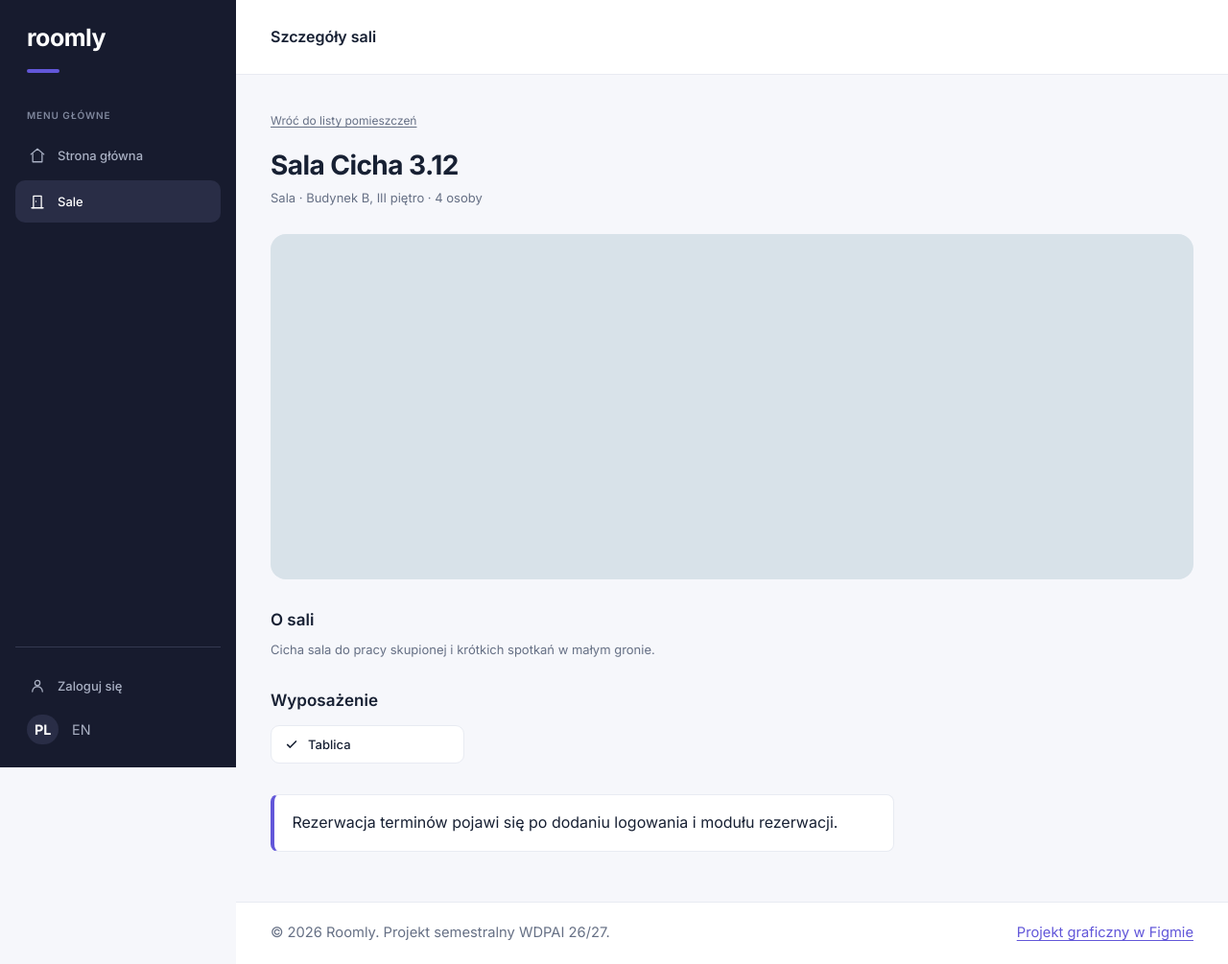
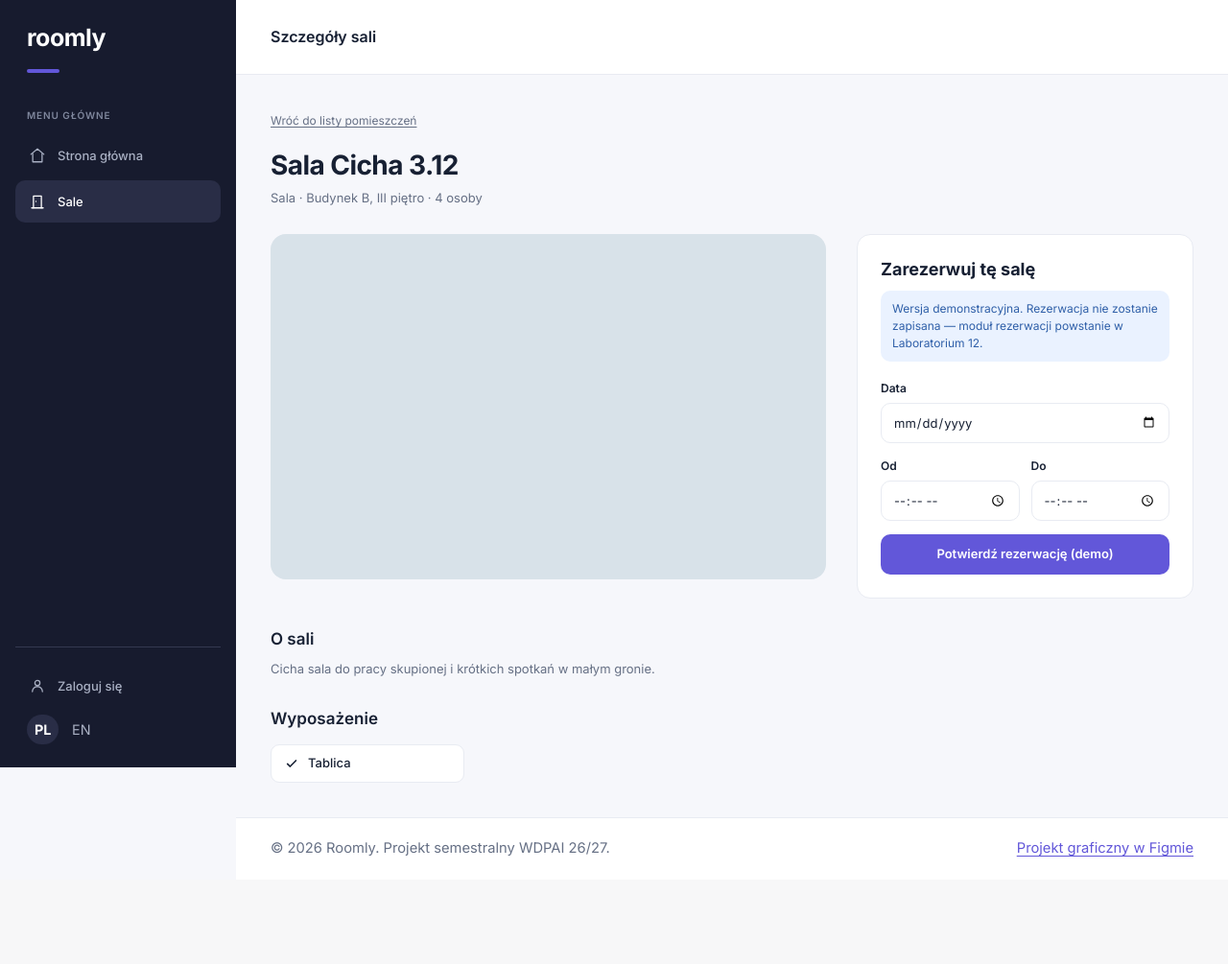
Before and after one commit to tapala/WDPAI-proj, a PHP site: page /rooms/5 in a window 1280 px wide. Shown: the whole page at 96% size. After the commit the page ends 893 px from the top, so only its background shows below. Run offline with PHP 8.4, Linux system fonts and the light colour scheme; some libraries are stand-ins or nearby versions.

Commit message:
feat: add reservation form placeholder

```diff
--- a/public/css/style.css
+++ b/public/css/style.css
@@ -1294,9 +1294,12 @@ a:hover {
     color: var(--color-primary);
 }
 
+.room-detail__hero {
+    margin-top: 28px;
+}
+
 .room-detail__photo {
     height: clamp(180px, 30vw, 360px);
-    margin-top: 28px;
     background: var(--color-thumb-blue);
     border-radius: 16px;
 }
@@ -1315,6 +1318,48 @@ a:hover {
 
 .room-detail__photo--lilac {
     background: var(--color-thumb-lilac);
+}
+
+.booking-card {
+    margin-top: 18px;
+    padding: 24px;
+    background: var(--color-surface);
+    border: 1px solid var(--color-border);
+    border-radius: 14px;
+}
+
+.booking-card h2 {
+    margin: 0;
+    font-size: var(--font-size-xl);
+    line-height: 1.3;
+}
+
+.booking-card__demo {
+    margin: 10px 0 0;
+    padding: 10px 12px;
+    font-size: var(--font-size-xs);
+    line-height: var(--line-height-normal);
+    color: var(--color-info-strong);
+    background: var(--color-info-soft);
+    border-radius: var(--radius-md);
+}
+
+.booking-form {
+    display: flex;
+    flex-direction: column;
+    gap: 14px;
+    margin-top: 18px;
+}
+
+.booking-form__times {
+    display: grid;
+    grid-template-columns: 1fr 1fr;
+    gap: 12px;
+}
+
+.booking-card .form-errors,
+.booking-card .form-flash {
+    margin-top: 14px;
 }
 
 .room-detail__section {
@@ -1362,11 +1407,6 @@ a:hover {
     flex: none;
     width: 14px;
     height: 14px;
-}
-
-.room-detail__notice {
-    max-width: 650px;
-    margin-top: 32px;
 }
 
 @media (min-width: 768px) {
@@ -1589,6 +1629,17 @@ a:hover {
     .room-grid {
         grid-template-columns: repeat(3, minmax(0, 1fr));
     }
+
+    .room-detail__hero {
+        display: grid;
+        grid-template-columns: minmax(0, 1.65fr) minmax(320px, 1fr);
+        gap: 32px;
+        align-items: start;
+    }
+
+    .booking-card {
+        margin-top: 0;
+    }
 }
 
 @media (max-width: 640px) {
@@ -1626,6 +1677,10 @@ a:hover {
 
     .auth-card {
         padding: 24px 20px;
+    }
+
+    .booking-card {
+        padding: 20px;
     }
 }
 
--- a/public/index.php
+++ b/public/index.php
@@ -45,7 +45,7 @@ $router = new Routing();
 $csrf = new CsrfToken();
 $flash = new FlashMessage();
 
-$roomController = new RoomController($view, $translator, new InMemoryRoomRepository());
+$roomController = new RoomController($view, $translator, new InMemoryRoomRepository(), $csrf, $flash);
 $authController = new AuthController($view, $translator, $csrf, $flash);
 
 $router->get('/', [new DefaultController($view, $translator), 'index']);
@@ -53,6 +53,7 @@ $router->get('/login', [$authController, 'showLogin']);
 $router->post('/login', [$authController, 'login']);
 $router->get('/rooms', [$roomController, 'index']);
 $router->get('/rooms/{id:\d+}', [$roomController, 'show']);
+$router->post('/rooms/{id:\d+}/reservation', [$roomController, 'reserve']);
 
 $method = (string) ($_SERVER['REQUEST_METHOD'] ?? 'GET');
 $uri = (string) ($_SERVER['REQUEST_URI'] ?? '/');
--- a/public/views/auth/login.html.php
+++ b/public/views/auth/login.html.php
@@ -39,7 +39,7 @@ $flashMessage = $flash['message'] ?? null;
 
     <?php if ($formError !== null || $errorItems !== []): ?>
         <div class="form-errors" role="alert">
-            <p class="form-errors__title"><?= Html::escape($translator->translate('auth.login.form_errors')) ?></p>
+            <p class="form-errors__title"><?= Html::escape($translator->translate('form.errors')) ?></p>
             <ul>
                 <?php if ($formError !== null): ?>
                     <li><?= Html::escape($translator->translate($formError)) ?></li>
--- /dev/null
+++ b/public/views/rooms/partials/reservation-card.html.php
@@ -0,0 +1,118 @@
+<?php
+
+declare(strict_types=1);
+
+use App\Support\Html;
+
+/** @var App\Model\Room $room */
+/** @var string $csrfToken */
+/** @var string $today */
+/** @var array{date: string, start_time: string, end_time: string} $reservation */
+/** @var array<string, list<string>> $reservationErrors */
+/** @var string|null $reservationFormError */
+/** @var array<string, string>|null $flash */
+/** @var App\Support\Translator $translator */
+
+$fieldMeta = [
+    'date' => ['id' => 'reservation-date', 'label' => $translator->translate('rooms.reservation.date')],
+    'start_time' => ['id' => 'reservation-start', 'label' => $translator->translate('rooms.reservation.start')],
+    'end_time' => ['id' => 'reservation-end', 'label' => $translator->translate('rooms.reservation.end')],
+];
+
+$errorItems = [];
+
+foreach ($reservationErrors as $field => $messages) {
+    foreach ($messages as $message) {
+        $errorItems[] = ['field' => $field, 'message' => $message];
+    }
+}
+
+$dateError = isset($reservationErrors['date']) ? $translator->translate($reservationErrors['date'][0]) : null;
+$startError = isset($reservationErrors['start_time']) ? $translator->translate($reservationErrors['start_time'][0]) : null;
+$endError = isset($reservationErrors['end_time']) ? $translator->translate($reservationErrors['end_time'][0]) : null;
+$flashMessage = $flash['message'] ?? null;
+?>
+<aside class="booking-card" aria-labelledby="reservation-title">
+    <h2 id="reservation-title"><?= Html::escape($translator->translate('rooms.reservation.title')) ?></h2>
+    <p class="booking-card__demo"><?= Html::escape($translator->translate('rooms.reservation.demo_notice')) ?></p>
+
+    <?php if (is_string($flashMessage) && $flashMessage !== ''): ?>
+        <p class="form-flash form-flash--info" role="status"><?= Html::escape($translator->translate($flashMessage)) ?></p>
+    <?php endif; ?>
+
+    <?php if ($reservationFormError !== null || $errorItems !== []): ?>
+        <div class="form-errors" role="alert">
+            <p class="form-errors__title"><?= Html::escape($translator->translate('form.errors')) ?></p>
+            <ul>
+                <?php if ($reservationFormError !== null): ?>
+                    <li><?= Html::escape($translator->translate($reservationFormError)) ?></li>
+                <?php endif; ?>
+                <?php foreach ($errorItems as $item): ?>
+                    <?php $meta = $fieldMeta[$item['field']] ?? null; ?>
+                    <li>
+                        <?php if ($meta !== null): ?>
+                            <a href="#<?= Html::escape($meta['id']) ?>"><?= Html::escape($meta['label']) ?>:</a>
+                        <?php endif; ?>
+                        <?= Html::escape($translator->translate($item['message'])) ?>
+                    </li>
+                <?php endforeach; ?>
+            </ul>
+        </div>
+    <?php endif; ?>
+
+    <form class="booking-form" method="post" action="/rooms/<?= Html::escape($room->id) ?>/reservation" novalidate>
+        <input type="hidden" name="_token" value="<?= Html::escape($csrfToken) ?>">
+
+        <div class="field">
+            <label for="reservation-date"><?= Html::escape($translator->translate('rooms.reservation.date')) ?></label>
+            <input
+                id="reservation-date"
+                name="date"
+                type="date"
+                min="<?= Html::escape($today) ?>"
+                value="<?= Html::escape($reservation['date']) ?>"
+                required
+                <?= $dateError !== null ? 'aria-invalid="true" aria-describedby="reservation-date-error"' : '' ?>
+            >
+            <?php if ($dateError !== null): ?>
+                <p class="field__error" id="reservation-date-error"><?= Html::escape($dateError) ?></p>
+            <?php endif; ?>
+        </div>
+
+        <div class="booking-form__times">
+            <div class="field">
+                <label for="reservation-start"><?= Html::escape($translator->translate('rooms.reservation.start')) ?></label>
+                <input
+                    id="reservation-start"
+                    name="start_time"
+                    type="time"
+                    value="<?= Html::escape($reservation['start_time']) ?>"
+                    required
+                    <?= $startError !== null ? 'aria-invalid="true" aria-describedby="reservation-start-error"' : '' ?>
+                >
+                <?php if ($startError !== null): ?>
+                    <p class="field__error" id="reservation-start-error"><?= Html::escape($startError) ?></p>
+                <?php endif; ?>
+            </div>
+
+            <div class="field">
+                <label for="reservation-end"><?= Html::escape($translator->translate('rooms.reservation.end')) ?></label>
+                <input
+                    id="reservation-end"
+                    name="end_time"
+                    type="time"
+                    value="<?= Html::escape($reservation['end_time']) ?>"
+                    required
+                    <?= $endError !== null ? 'aria-invalid="true" aria-describedby="reservation-end-error"' : '' ?>
+                >
+                <?php if ($endError !== null): ?>
+                    <p class="field__error" id="reservation-end-error"><?= Html::escape($endError) ?></p>
+                <?php endif; ?>
+            </div>
+        </div>
+
+        <button class="button button--block" type="submit">
+            <?= Html::escape($translator->translate('rooms.reservation.submit')) ?>
+        </button>
+    </form>
+</aside>
--- a/public/views/rooms/show.html.php
+++ b/public/views/rooms/show.html.php
@@ -6,6 +6,12 @@ use App\Support\Html;
 
 /** @var App\Model\Room $room */
 /** @var App\Support\Translator $translator */
+/** @var string $csrfToken */
+/** @var array<string, string>|null $flash */
+/** @var array{date: string, start_time: string, end_time: string} $reservation */
+/** @var array<string, list<string>> $reservationErrors */
+/** @var string|null $reservationFormError */
+/** @var string $today */
 
 $meta = implode(' · ', [
     $translator->translate('rooms.kind.' . $room->kind),
@@ -27,7 +33,11 @@ $thumbVariant = $thumbVariants[($room->id - 1) % count($thumbVariants)];
         <p class="catalogue-head__lead"><?= Html::escape($meta) ?></p>
     </section>
 
-    <div class="room-detail__photo room-detail__photo--<?= Html::escape($thumbVariant) ?>" aria-hidden="true"></div>
+    <div class="room-detail__hero">
+        <div class="room-detail__photo room-detail__photo--<?= Html::escape($thumbVariant) ?>" aria-hidden="true"></div>
+
+        <?php require __DIR__ . '/partials/reservation-card.html.php'; ?>
+    </div>
 
     <section class="room-detail__section" aria-labelledby="room-about-title">
         <h2 id="room-about-title"><?= Html::escape($translator->translate('rooms.details.about')) ?></h2>
@@ -52,6 +62,4 @@ $thumbVariant = $thumbVariants[($room->id - 1) % count($thumbVariants)];
             </ul>
         <?php endif; ?>
     </section>
-
-    <p class="notice room-detail__notice"><?= Html::escape($translator->translate('rooms.details.availability_notice')) ?></p>
 </article>
--- a/src/Controller/AuthController.php
+++ b/src/Controller/AuthController.php
@@ -39,7 +39,7 @@ final class AuthController extends AppController
     {
         if (!$this->csrf->isValid($_POST['_token'] ?? null)) {
             $this->render('auth/login', $this->viewData([
-                'formError' => 'auth.login.csrf_invalid',
+                'formError' => 'form.csrf_invalid',
             ]), 403);
 
             return;
--- a/src/Controller/RoomController.php
+++ b/src/Controller/RoomController.php
@@ -4,8 +4,12 @@ declare(strict_types=1);
 
 namespace App\Controller;
 
+use App\Model\Room;
 use App\Repository\RoomRepositoryInterface;
+use App\Security\CsrfToken;
 use App\Service\RoomFilter;
+use App\Support\FlashMessage;
+use App\Support\FormValidator;
 use App\Support\HttpException;
 use App\Support\Translator;
 use App\Support\View;
@@ -16,6 +20,8 @@ final class RoomController extends AppController
         View $view,
         Translator $translator,
         private readonly RoomRepositoryInterface $rooms,
+        private readonly CsrfToken $csrf,
+        private readonly FlashMessage $flash,
     ) {
         parent::__construct($view, $translator);
     }
@@ -35,16 +41,90 @@ final class RoomController extends AppController
 
     public function show(string $id): void
     {
+        $this->renderDetails($this->findRoom($id));
+    }
+
+    /**
+     * Demo reservation form.
+     *
+     * Date/time input is validated, CSRF-protected and follows PRG, but no
+     * reservation is stored — the reservation module arrives in Lab 12.
+     */
+    public function reserve(string $id): void
+    {
+        $room = $this->findRoom($id);
+
+        if (!$this->csrf->isValid($_POST['_token'] ?? null)) {
+            $this->renderDetails($room, [
+                'reservationFormError' => 'form.csrf_invalid',
+            ], 403);
+
+            return;
+        }
+
+        $today = date('Y-m-d');
+
+        $validator = (new FormValidator($_POST))
+            ->required('date', 'validation.required')
+            ->date('date', 'validation.date')
+            ->dateNotBefore('date', $today, 'rooms.reservation.date_past')
+            ->required('start_time', 'validation.required')
+            ->time('start_time', 'validation.time')
+            ->required('end_time', 'validation.required')
+            ->time('end_time', 'validation.time')
+            ->afterTime('start_time', 'end_time', 'rooms.reservation.end_after_start');
+
+        if ($validator->hasErrors()) {
+            $this->renderDetails($room, [
+                'reservation' => [
+                    'date' => $validator->value('date'),
+                    'start_time' => $validator->value('start_time'),
+                    'end_time' => $validator->value('end_time'),
+                ],
+                'reservationErrors' => $validator->errors(),
+            ], 422);
+
+            return;
+        }
+
+        $this->flash->set([
+            'type' => 'info',
+            'message' => 'rooms.reservation.demo_success',
+        ]);
+
+        $this->redirect('/rooms/' . $room->id);
+    }
+
+    private function findRoom(string $id): Room
+    {
         $room = $this->rooms->findById((int) $id);
 
         if ($room === null) {
             throw HttpException::notFound('The requested room does not exist.');
         }
 
-        $this->render('rooms/show', [
+        return $room;
+    }
+
+    /**
+     * @param array<string, mixed> $overrides
+     */
+    private function renderDetails(Room $room, array $overrides = [], int $status = 200): void
+    {
+        $this->render('rooms/show', array_merge([
             'title' => $room->name,
             'currentPath' => '/rooms/' . $room->id,
             'room' => $room,
-        ]);
+            'csrfToken' => $this->csrf->token(),
+            'flash' => $this->flash->pull(),
+            'reservation' => [
+                'date' => '',
+                'start_time' => '',
+                'end_time' => '',
+            ],
+            'reservationErrors' => [],
+            'reservationFormError' => null,
+            'today' => date('Y-m-d'),
+        ], $overrides), $status);
     }
 }
--- a/translations/pl.php
+++ b/translations/pl.php
@@ -59,7 +59,15 @@ return [
     'rooms.details.about' => 'O sali',
     'rooms.details.equipment' => 'Wyposażenie',
     'rooms.details.equipment_empty' => 'Brak zarejestrowanego wyposażenia.',
-    'rooms.details.availability_notice' => 'Rezerwacja terminów pojawi się po dodaniu logowania i modułu rezerwacji.',
+    'rooms.reservation.title' => 'Zarezerwuj tę salę',
+    'rooms.reservation.demo_notice' => 'Wersja demonstracyjna. Rezerwacja nie zostanie zapisana — moduł rezerwacji powstanie w Laboratorium 12.',
+    'rooms.reservation.date' => 'Data',
+    'rooms.reservation.start' => 'Od',
+    'rooms.reservation.end' => 'Do',
+    'rooms.reservation.submit' => 'Potwierdź rezerwację (demo)',
+    'rooms.reservation.date_past' => 'Data nie może być w przeszłości.',
+    'rooms.reservation.end_after_start' => 'Godzina zakończenia musi być późniejsza niż rozpoczęcia.',
+    'rooms.reservation.demo_success' => 'Formularz przeszedł walidację i zabezpieczenie CSRF. Rezerwacja nie została zapisana — moduł rezerwacji powstanie w Laboratorium 12.',
     'rooms.demo.1.description' => 'Największa sala konferencyjna w budynku głównym, przygotowana do prezentacji i spotkań zespołów projektowych.',
     'rooms.demo.2.description' => 'Mniejsza sala konferencyjna do rozmów rekrutacyjnych i spotkań do ośmiu osób.',
     'rooms.demo.3.description' => 'Sala wykładowa z rzutnikiem i systemem wideokonferencyjnym, używana na zajęcia i szkolenia.',
@@ -87,11 +95,13 @@ return [
     'auth.login.submit' => 'Zaloguj się',
     'auth.login.back' => 'Wróć do katalogu sal',
     'auth.login.demo_notice' => 'Formularz demonstracyjny. Nie tworzy sesji użytkownika — logowanie zostanie podłączone w Laboratorium 9.',
-    'auth.login.form_errors' => 'Popraw formularz:',
-    'auth.login.csrf_invalid' => 'Sesja formularza wygasła. Odśwież stronę i spróbuj ponownie.',
     'auth.login.demo_success' => 'Formularz przeszedł walidację i zabezpieczenie CSRF. To nadal wersja demonstracyjna — logowanie powstanie w Laboratorium 9.',
+    'form.errors' => 'Popraw formularz:',
+    'form.csrf_invalid' => 'Sesja formularza wygasła. Odśwież stronę i spróbuj ponownie.',
     'validation.required' => 'To pole jest wymagane.',
     'validation.email' => 'Podaj poprawny adres e-mail.',
+    'validation.date' => 'Podaj poprawną datę w formacie RRRR-MM-DD.',
+    'validation.time' => 'Podaj poprawną godzinę w formacie GG:MM.',
     'error.back_home' => 'Wróć na stronę główną',
     'error.browse_rooms' => 'Przeglądaj sale',
     'error.topbar' => 'Błąd',
```
Also changed, not shown: src/Support/FormValidator.php (+25 -4 lines), tests/Unit/FormValidatorTest.php (+15 -0 lines), translations/en.php (+13 -3 lines).
